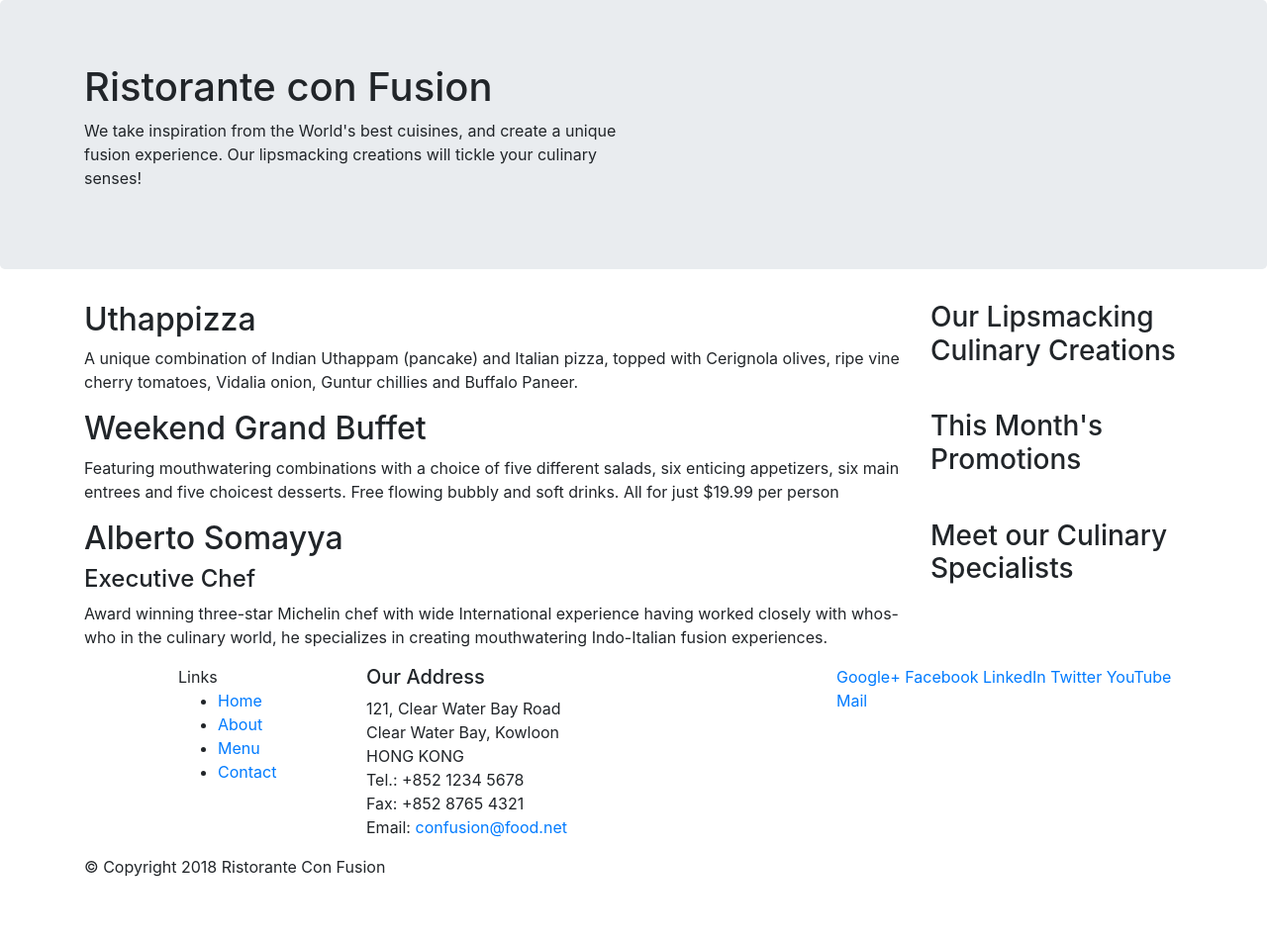
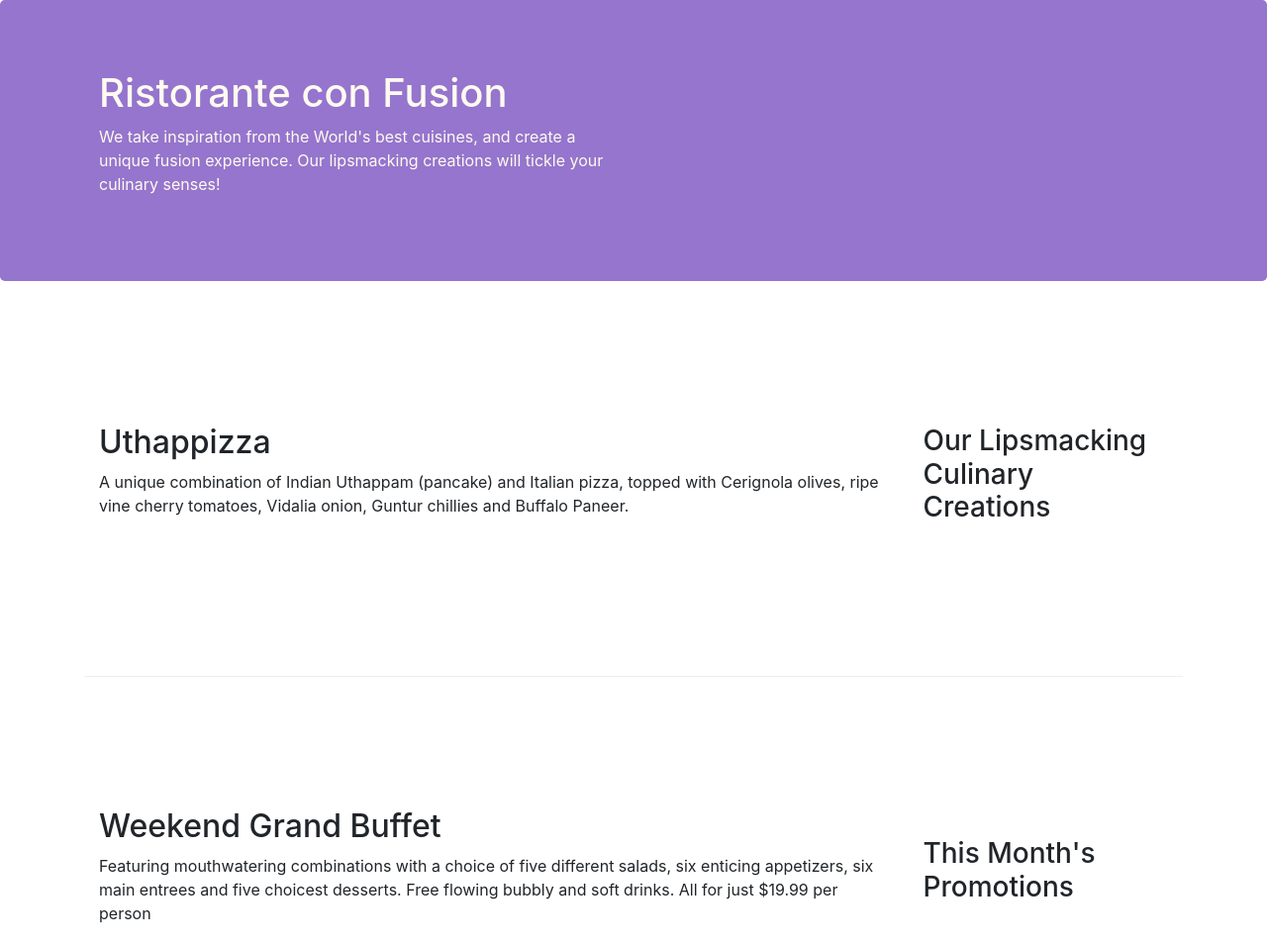
Before and after one commit to raghavendrajain/FE-BootstrapFirstProject, a website: page index.html in a window 1280 px wide. Shown: the top 954 px of the page at 99% size. Before the commit the page ends 904 px from the top, so only its background shows below. Drawn offline with nearby package versions, Linux system fonts and the light colour scheme.

Commit message:
boostrap grid part two

```diff
--- /dev/null
+++ b/css/styles.css
@@ -0,0 +1,30 @@
+.row-header{
+    margin: 0px auto;
+    padding: 0px auto;
+}
+
+.row-content{
+    margin: 0px auto;
+    padding: 50px 0px 50px 0px auto;
+    border-bottom: 1px ridge;
+    min-height: 400px;
+}
+
+.footer{
+    background-color: #d1c4e9;
+    margin: 0px auto;
+    padding: 20px 0px 20px 0px;
+}
+
+.jumbotron {
+    padding: 70px 30px 70px 30px;
+    margin: 0px auto;
+    background: #9575CD;
+    color: floralwhite;
+}
+
+.address {
+    font-size: 80%;
+    margin: 0px;
+    color: #0f0f0f;
+}
--- a/index.html
+++ b/index.html
@@ -9,7 +9,8 @@
 
       <!-- Bootstrap CSS -->
       <link rel="stylesheet" href="node_modules/bootstrap/dist/css/bootstrap.min.css">
-    <title>Ristorante Con Fusion</title>
+      <link rel="stylesheet" href="css/styles.css">
+      <title>Ristorante con Fusion</title>
 
 </head>
 
@@ -17,7 +18,7 @@
 
     <header class = "jumbotron">
         <div class = "container">
-            <div class = "row">
+            <div class = "row row-header">
                 <div class = "col-12 col-sm-6">
                     <h1>Ristorante con Fusion</h1>
                     <p>We take inspiration from the World's best cuisines, and create a unique fusion experience. Our lipsmacking creations will tickle your culinary senses!</p>
@@ -29,7 +30,7 @@
     </header>
 
     <div class = "container">
-        <div class = "row">
+        <div class = "row row-content align-items-center">
             <div class = "col-12 col-sm-4 order-sm-last col-md-3">
                 <h3>Our Lipsmacking Culinary Creations</h3>
             </div>
@@ -40,7 +41,7 @@
         </div>
 
 
-        <div class = "row">
+        <div class = "row row-content align-items-center">
             <div class = "col-12 col-sm-4 order-sm-last col-md-3">
                 <h3>This Month's Promotions</h3>
             </div>
@@ -50,7 +51,7 @@
             </div>
         </div>
 
-        <div class = "row">
+        <div class = "row row-content align-items-center">
             <div class = "col-12 col-sm-4 order-sm-last col-md-3">
                 <h3>Meet our Culinary Specialists</h3>
             </div>
@@ -62,12 +63,12 @@
         </div>
     </div>
 
-    <footer>
+    <footer class="footer">
         <div class = "container">
             <div class = "row">
                 <div class = "col-4 offset-1 col-sm-2"
                     <h5>Links</h5>
-                    <ul>
+                    <ul class = "list-unstyled">
                         <li><a href="#">Home</a></li>
                         <li><a href="#">About</a></li>
                         <li><a href="#">Menu</a></li>
@@ -85,8 +86,8 @@
 		              Email: <a href="mailto:confusion@food.net">confusion@food.net</a>
 		           </address>
                 </div>
-                <div class = "col-12 col-sm-4">
-                    <div>
+                <div class = "col-12 col-sm-4 align-self-center">
+                    <div class="text-center">
                         <a href="http://google.com/+">Google+</a>
                         <a href="http://www.facebook.com/profile.php?id=">Facebook</a>
                         <a href="http://www.linkedin.com/in/">LinkedIn</a>
@@ -96,7 +97,7 @@
                     </div>
                 </div>
            </div>
-           <div class = "row">
+           <div class = "row justify-content-center">
                 <div class= "col-auto">
                     <p>© Copyright 2018 Ristorante Con Fusion</p>
                 </div>
```
